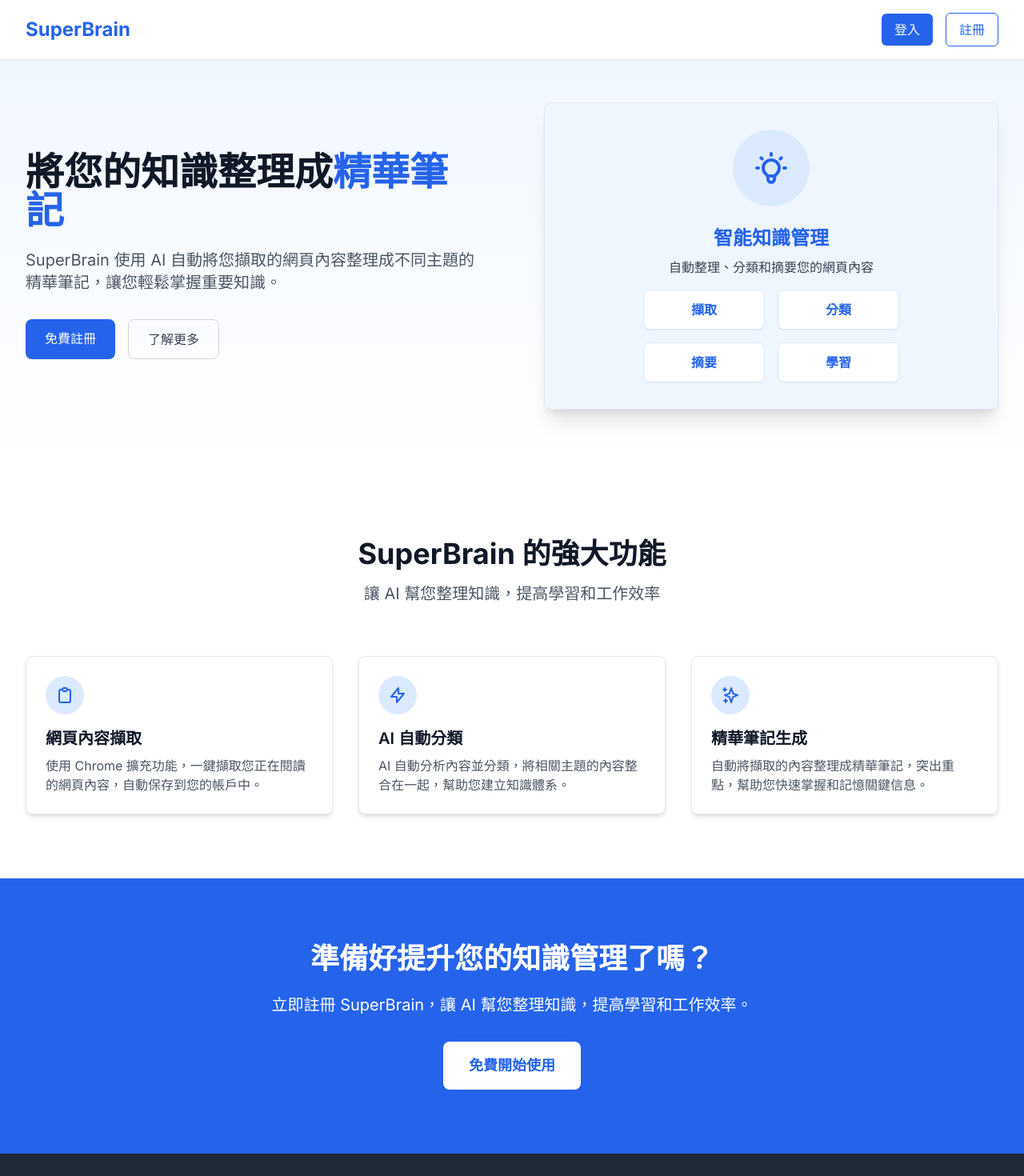
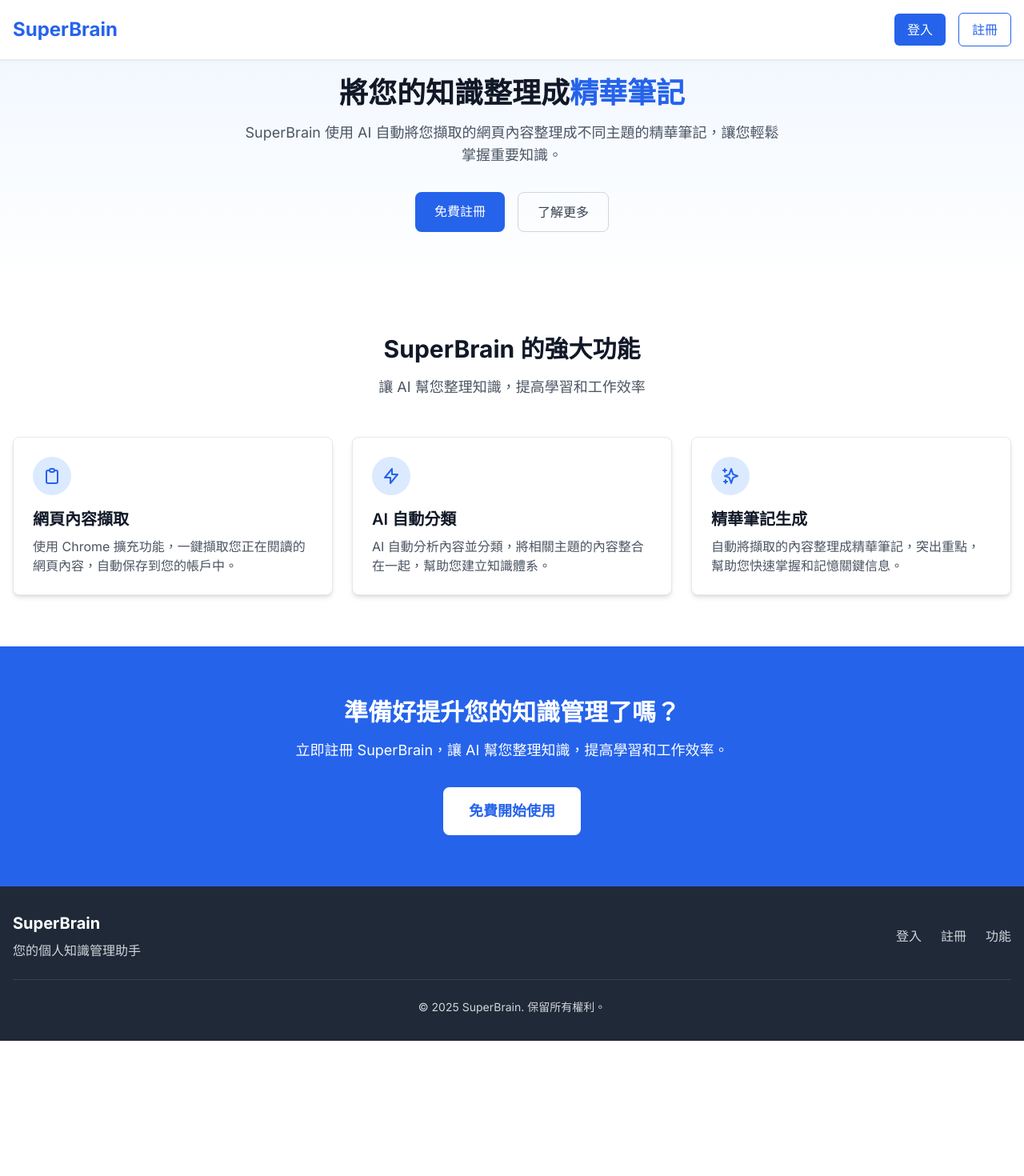
Before and after one commit to ahhwd/superbrain-cursor, a Next.js app: page / in a window 1280 px wide. Shown: the top 1470 px of the page at 80% size. After the commit the page ends 1301 px from the top, so only its background shows below. Built offline with nearby package versions, Linux system fonts and the light colour scheme.

Commit message:
完全重構首頁設計，優化移動設備顯示，添加正確的 viewport 設置

```diff
--- a/app/layout.tsx
+++ b/app/layout.tsx
@@ -1,26 +1,29 @@
-import type { Metadata } from "next";
-import { Inter } from "next/font/google";
-import "./globals.css";
+import type { Metadata, Viewport } from 'next';
+import { Inter } from 'next/font/google';
+import './globals.css';
 import { Providers } from './providers';
 
-const inter = Inter({ subsets: ["latin"] });
+const inter = Inter({ subsets: ['latin'] });
 
 export const metadata: Metadata = {
-  title: "SuperBrain",
-  description: "你的個人知識管理助手",
-  viewport: "width=device-width, initial-scale=1, maximum-scale=1",
+  title: 'SuperBrain - 您的個人知識管理助手',
+  description: 'SuperBrain 使用 AI 自動將您擷取的網頁內容整理成不同主題的精華筆記，讓您輕鬆掌握重要知識。',
+};
+
+export const viewport: Viewport = {
+  width: 'device-width',
+  initialScale: 1,
+  maximumScale: 1,
+  userScalable: false,
 };
 
 export default function RootLayout({
   children,
-}: {
+}: Readonly<{
   children: React.ReactNode;
-}) {
+}>) {
   return (
     <html lang="zh-TW">
-      <head>
-        <meta name="viewport" content="width=device-width, initial-scale=1, maximum-scale=1" />
-      </head>
       <body className={inter.className}>
         <Providers>{children}</Providers>
       </body>
--- a/app/page.tsx
+++ b/app/page.tsx
@@ -1,12 +1,11 @@
 import Link from 'next/link';
-import Image from 'next/image';
 
 export default function Home() {
   return (
     <div className="min-h-screen bg-white text-gray-900">
       {/* 頂部導航欄 */}
       <header className="fixed w-full bg-white z-50 border-b border-gray-200 shadow-sm">
-        <div className="container mx-auto px-4 sm:px-6 lg:px-8">
+        <div className="container mx-auto px-4">
           <div className="flex justify-between items-center py-4">
             <div className="flex items-center">
               <span className="text-2xl font-bold text-blue-600">SuperBrain</span>
@@ -23,18 +22,17 @@ export default function Home() {
         </div>
       </header>
 
-      {/* 英雄區塊 */}
-      <section className="pt-32 pb-20 bg-gradient-to-b from-blue-50 to-white">
-        <div className="container mx-auto px-4 sm:px-6 lg:px-8">
-          <div className="flex flex-col md:flex-row items-center md:space-x-12 lg:space-x-20">
-            <div className="md:w-1/2 mb-10 md:mb-0">
-              <h1 className="text-4xl sm:text-5xl font-bold text-gray-900 mb-6">
+      {/* 簡化的英雄區塊 */}
+      <section className="pt-24 pb-16 bg-gradient-to-b from-blue-50 to-white">
+        <div className="container mx-auto px-4">
+          <div className="text-center">
+            <h1 className="text-3xl sm:text-4xl font-bold text-gray-900 mb-4">
               將您的知識整理成<span className="text-blue-600">精華筆記</span>
             </h1>
-              <p className="text-xl text-gray-600 mb-8">
+            <p className="text-lg text-gray-600 mb-8 max-w-2xl mx-auto">
               SuperBrain 使用 AI 自動將您擷取的網頁內容整理成不同主題的精華筆記，讓您輕鬆掌握重要知識。
             </p>
-              <div className="flex flex-col sm:flex-row space-y-4 sm:space-y-0 sm:space-x-4">
+            <div className="flex flex-col sm:flex-row justify-center space-y-4 sm:space-y-0 sm:space-x-4">
               <Link href="/auth/register" className="px-6 py-3 rounded-lg bg-blue-600 text-white text-center font-medium hover:bg-blue-700 transition-colors">
                 免費註冊
               </Link>
@@ -43,50 +41,22 @@ export default function Home() {
               </Link>
             </div>
           </div>
-            <div className="md:w-1/2 px-4 md:px-0">
-              <div className="relative h-80 sm:h-96 w-full rounded-lg shadow-xl overflow-hidden border border-gray-200 bg-blue-50">
-                <div className="absolute inset-0 flex flex-col items-center justify-center p-6 text-center">
-                  <div className="w-24 h-24 bg-blue-100 rounded-full flex items-center justify-center mb-6">
-                    <svg xmlns="http://www.w3.org/2000/svg" className="h-12 w-12 text-blue-600" fill="none" viewBox="0 0 24 24" stroke="currentColor">
-                      <path strokeLinecap="round" strokeLinejoin="round" strokeWidth={2} d="M9.663 17h4.673M12 3v1m6.364 1.636l-.707.707M21 12h-1M4 12H3m3.343-5.657l-.707-.707m2.828 9.9a5 5 0 117.072 0l-.548.547A3.374 3.374 0 0014 18.469V19a2 2 0 11-4 0v-.531c0-.895-.356-1.754-.988-2.386l-.548-.547z" />
-                    </svg>
-                  </div>
-                  <h3 className="text-2xl font-bold text-blue-600 mb-2">智能知識管理</h3>
-                  <p className="text-gray-700 mb-4">自動整理、分類和摘要您的網頁內容</p>
-                  <div className="grid grid-cols-2 gap-4 w-full max-w-xs">
-                    <div className="bg-white p-3 rounded-lg shadow-sm border border-blue-100">
-                      <div className="text-blue-600 font-semibold">擷取</div>
-                    </div>
-                    <div className="bg-white p-3 rounded-lg shadow-sm border border-blue-100">
-                      <div className="text-blue-600 font-semibold">分類</div>
-                    </div>
-                    <div className="bg-white p-3 rounded-lg shadow-sm border border-blue-100">
-                      <div className="text-blue-600 font-semibold">摘要</div>
-                    </div>
-                    <div className="bg-white p-3 rounded-lg shadow-sm border border-blue-100">
-                      <div className="text-blue-600 font-semibold">學習</div>
-                    </div>
-                  </div>
-                </div>
-              </div>
-            </div>
-          </div>
         </div>
       </section>
 
       {/* 功能區塊 */}
-      <section id="features" className="py-20 bg-white">
-        <div className="container mx-auto px-4 sm:px-6 lg:px-8">
-          <div className="text-center mb-16">
-            <h2 className="text-3xl sm:text-4xl font-bold text-gray-900 mb-4">SuperBrain 的強大功能</h2>
-            <p className="text-xl text-gray-600 max-w-3xl mx-auto">
+      <section id="features" className="py-16 bg-white">
+        <div className="container mx-auto px-4">
+          <div className="text-center mb-12">
+            <h2 className="text-2xl sm:text-3xl font-bold text-gray-900 mb-4">SuperBrain 的強大功能</h2>
+            <p className="text-lg text-gray-600 max-w-2xl mx-auto">
               讓 AI 幫您整理知識，提高學習和工作效率
             </p>
           </div>
 
-          <div className="grid grid-cols-1 md:grid-cols-3 gap-8">
+          <div className="grid grid-cols-1 md:grid-cols-3 gap-6">
             {/* 功能 1 */}
-            <div className="bg-white p-6 rounded-lg shadow-md hover:shadow-lg transition-shadow border border-gray-200">
+            <div className="bg-white p-6 rounded-lg shadow-md border border-gray-200">
               <div className="w-12 h-12 bg-blue-100 rounded-full flex items-center justify-center mb-4">
                 <svg xmlns="http://www.w3.org/2000/svg" className="h-6 w-6 text-blue-600" fill="none" viewBox="0 0 24 24" stroke="currentColor">
                   <path strokeLinecap="round" strokeLinejoin="round" strokeWidth={2} d="M9 5H7a2 2 0 00-2 2v12a2 2 0 002 2h10a2 2 0 002-2V7a2 2 0 00-2-2h-2M9 5a2 2 0 002 2h2a2 2 0 002-2M9 5a2 2 0 012-2h2a2 2 0 012 2" />
@@ -99,7 +69,7 @@ export default function Home() {
             </div>
 
             {/* 功能 2 */}
-            <div className="bg-white p-6 rounded-lg shadow-md hover:shadow-lg transition-shadow border border-gray-200">
+            <div className="bg-white p-6 rounded-lg shadow-md border border-gray-200">
               <div className="w-12 h-12 bg-blue-100 rounded-full flex items-center justify-center mb-4">
                 <svg xmlns="http://www.w3.org/2000/svg" className="h-6 w-6 text-blue-600" fill="none" viewBox="0 0 24 24" stroke="currentColor">
                   <path strokeLinecap="round" strokeLinejoin="round" strokeWidth={2} d="M13 10V3L4 14h7v7l9-11h-7z" />
@@ -112,7 +82,7 @@ export default function Home() {
             </div>
 
             {/* 功能 3 */}
-            <div className="bg-white p-6 rounded-lg shadow-md hover:shadow-lg transition-shadow border border-gray-200">
+            <div className="bg-white p-6 rounded-lg shadow-md border border-gray-200">
               <div className="w-12 h-12 bg-blue-100 rounded-full flex items-center justify-center mb-4">
                 <svg xmlns="http://www.w3.org/2000/svg" className="h-6 w-6 text-blue-600" fill="none" viewBox="0 0 24 24" stroke="currentColor">
                   <path strokeLinecap="round" strokeLinejoin="round" strokeWidth={2} d="M5 3v4M3 5h4M6 17v4m-2-2h4m5-16l2.286 6.857L21 12l-5.714 2.143L13 21l-2.286-6.857L5 12l5.714-2.143L13 3z" />
@@ -128,10 +98,10 @@ export default function Home() {
       </section>
 
       {/* 行動召喚 */}
-      <section className="py-20 bg-blue-600 text-white">
-        <div className="container mx-auto px-4 sm:px-6 lg:px-8 text-center">
-          <h2 className="text-3xl sm:text-4xl font-bold mb-6">準備好提升您的知識管理了嗎？</h2>
-          <p className="text-xl mb-8 max-w-3xl mx-auto">
+      <section className="py-16 bg-blue-600 text-white">
+        <div className="container mx-auto px-4 text-center">
+          <h2 className="text-2xl sm:text-3xl font-bold mb-4">準備好提升您的知識管理了嗎？</h2>
+          <p className="text-lg mb-8 max-w-2xl mx-auto">
             立即註冊 SuperBrain，讓 AI 幫您整理知識，提高學習和工作效率。
           </p>
           <Link href="/auth/register" className="inline-block px-8 py-4 rounded-lg bg-white text-blue-600 font-bold text-lg hover:bg-blue-50 transition-colors">
@@ -141,11 +111,11 @@ export default function Home() {
       </section>
 
       {/* 頁腳 */}
-      <footer className="py-12 bg-gray-800 text-gray-300">
-        <div className="container mx-auto px-4 sm:px-6 lg:px-8">
+      <footer className="py-8 bg-gray-800 text-gray-300">
+        <div className="container mx-auto px-4">
           <div className="flex flex-col md:flex-row justify-between items-center">
-            <div className="mb-6 md:mb-0">
-              <span className="text-2xl font-bold text-white">SuperBrain</span>
+            <div className="mb-4 md:mb-0">
+              <span className="text-xl font-bold text-white">SuperBrain</span>
               <p className="mt-2">您的個人知識管理助手</p>
             </div>
             <div className="flex space-x-6">
@@ -160,7 +130,7 @@ export default function Home() {
               </a>
             </div>
           </div>
-          <div className="mt-8 pt-8 border-t border-gray-700 text-center text-sm">
+          <div className="mt-6 pt-6 border-t border-gray-700 text-center text-sm">
             <p>&copy; {new Date().getFullYear()} SuperBrain. 保留所有權利。</p>
           </div>
         </div>
```
Lines whose indentation alone changed are shown as unchanged.
